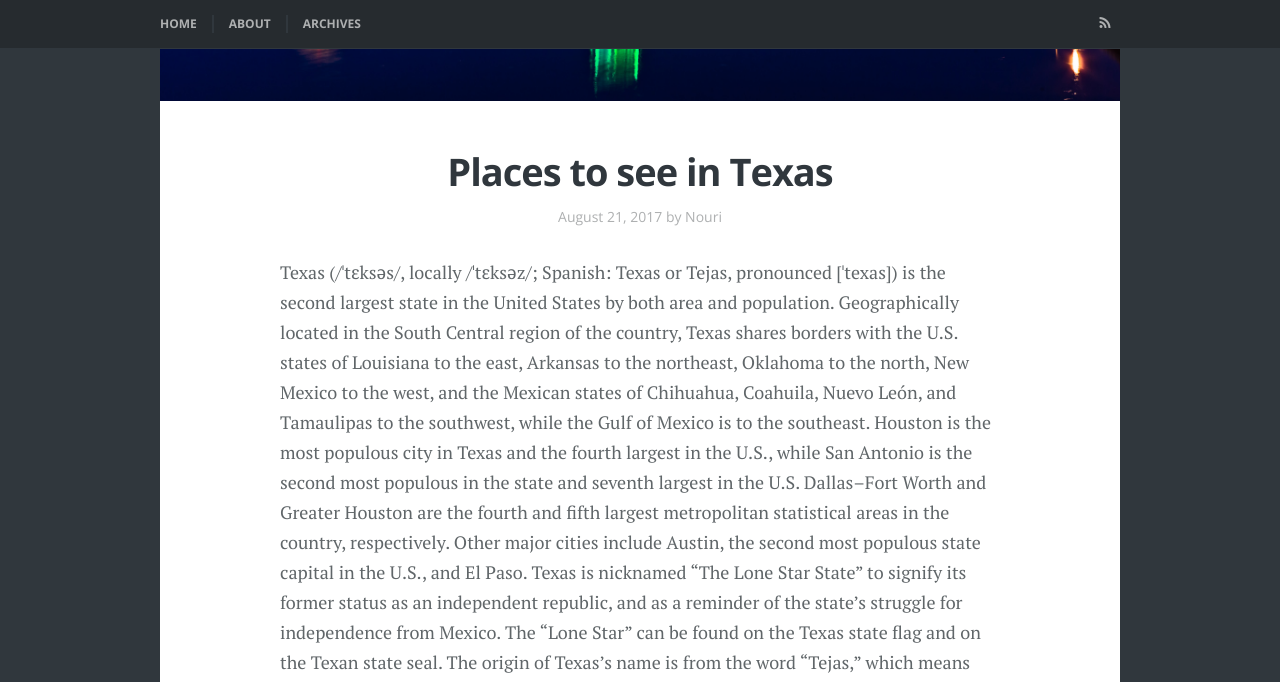
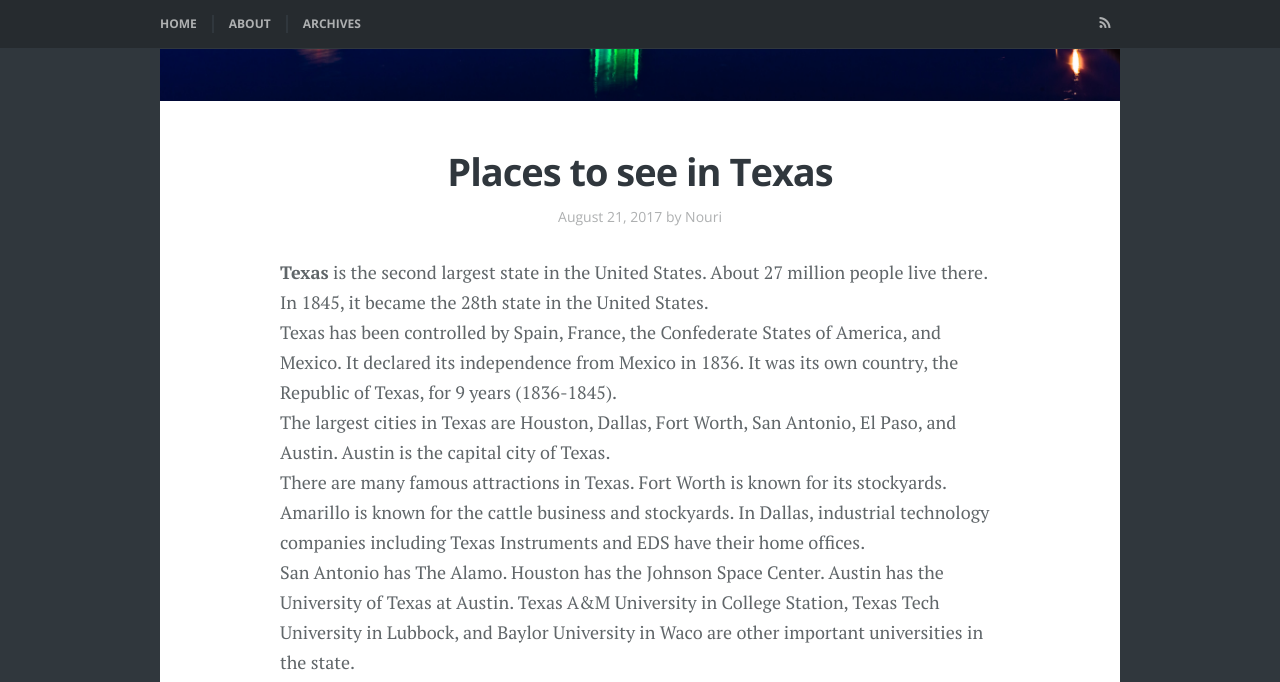
Before and after one commit to nourijp/chihaya, a Jekyll site: the page built from _posts/2017-08-21-Texas.md, in a window 1280 px wide and 1400 px high, scrolled down 819 px. Shown: the top 682 px of the window. Built offline with Jekyll 4.4.1, drawn with Linux system fonts in a browser that asks for light colours; some web fonts are replaced; comment, search, counter and statistics services are not loaded; some of the changed text lies outside the part shown.

Commit message:
Update 2017-08-21-Texas.md

```diff
--- a/_posts/2017-08-21-Texas.md
+++ b/_posts/2017-08-21-Texas.md
@@ -6,14 +6,16 @@ featured_image: Dallas.jpg
 tags: [Tips, Texas, Travel]
 ---
 
-Texas (/ˈtɛksəs/, locally /ˈtɛksəz/; Spanish: Texas or Tejas, pronounced [ˈtexas]) is the second largest state in the United States by both area and population. Geographically located in the South Central region of the country, Texas shares borders with the U.S. states of Louisiana to the east, Arkansas to the northeast, Oklahoma to the north, New Mexico to the west, and the Mexican states of Chihuahua, Coahuila, Nuevo León, and Tamaulipas to the southwest, while the Gulf of Mexico is to the southeast.
-Houston is the most populous city in Texas and the fourth largest in the U.S., while San Antonio is the second most populous in the state and seventh largest in the U.S. Dallas–Fort Worth and Greater Houston are the fourth and fifth largest metropolitan statistical areas in the country, respectively. Other major cities include Austin, the second most populous state capital in the U.S., and El Paso. Texas is nicknamed "The Lone Star State" to signify its former status as an independent republic, and as a reminder of the state's struggle for independence from Mexico. The "Lone Star" can be found on the Texas state flag and on the Texan state seal. The origin of Texas's name is from the word "Tejas," which means "friends" in the Caddo language.
-
+<b>Texas</b> is the second largest state in the United States. About 27 million people live there. In 1845, it became the 28th state in the United States.<br/>
+Texas has been controlled by Spain, France, the Confederate States of America, and Mexico. It declared its independence from Mexico in 1836. It was its own country, the Republic of Texas, for 9 years (1836-1845).<br/>
+The largest cities in Texas are Houston, Dallas, Fort Worth, San Antonio, El Paso, and Austin. Austin is the capital city of Texas.<br/>
+There are many famous attractions in Texas. Fort Worth is known for its stockyards. Amarillo is known for the cattle business and stockyards. In Dallas, industrial technology companies including Texas Instruments and EDS have their home offices.<br/>
+San Antonio has The Alamo. Houston has the Johnson Space Center. Austin has the University of Texas at Austin. Texas A&M University in College Station, Texas Tech University in Lubbock, and Baylor University in Waco are other important universities in the state.
 <iframe src="https://player.vimeo.com/video/232923406" width="640" height="360" frameborder="0" webkitallowfullscreen mozallowfullscreen allowfullscreen></iframe>
 
 <!--more-->
 
-Due to its size and geologic features such as the Balcones Fault, Texas contains diverse landscapes that resemble both the U.S. Southern and Southwestern regions. Although Texas is popularly associated with the U.S. southwestern deserts, less than 10% of Texas' land area is desert. Most of the population centers are located in areas of former prairies, grasslands, forests, and the coastline. Traveling from east to west, one can observe terrain that ranges from coastal swamps and piney woods, to rolling plains and rugged hills, and finally the desert and mountains of the Big Bend.
-The term "six flags over Texas"[note 1] refers to several nations that have ruled over the territory. Spain was the first European country to claim the area of Texas. France held a short-lived colony. Mexico controlled the territory until 1836 when Texas won its independence, becoming an independent Republic. In 1845, Texas joined the union as the 28th state. The state's annexation set off a chain of events that led to the Mexican–American War in 1846. A slave state before the American Civil War, Texas declared its secession from the U.S. in early 1861, and officially joined the Confederate States of America on March 2 of the same year. After the Civil War and the restoration of its representation in the federal government, Texas entered a long period of economic stagnation.
-Historically four major industries shaped the Texas economy prior to World War II: cattle and bison, cotton, timber, and oil. Before and after the U.S. Civil War the cattle industry, which Texas came to dominate, was a major economic driver for the state, thus creating the traditional image of the Texas cowboy. In the later 19th century cotton and lumber grew to be major industries as the cattle industry became less lucrative. It was ultimately, though, the discovery of major petroleum deposits (Spindletop in particular) that initiated an economic boom which became the driving force behind the economy for much of the 20th century. With strong investments in universities, Texas developed a diversified economy and high tech industry in the mid-20th century. As of 2015, it is second on the list of the most Fortune 500 companies with 54. With a growing base of industry, the state leads in many industries, including agriculture, petrochemicals, energy, computers and electronics, aerospace, and biomedical sciences. Texas has led the nation in state export revenue since 2002, and has the second-highest gross state product. If it were a country, Texas would be the 10th largest economy in the world.
-(source: Wikipedia)
+The state's name derives from táyshay, a word in the Caddoan language of the Hasinai (a Native American tribe), which means "allies" or "friends".<br />
+
+Texas is the second biggest state in the Union (after Alaska) and is bigger than every European country except Russia. It has mountains, deserts, plains and coasts. The largest river in Texas is the Rio Grande, which forms the border between Mexico and the United States throughout south Texas. The highest mountain in Texas is Guadalupe Peak. <br />
+Most of Texas is in Central Time. El Paso in Western Texas is in Mountain Time. (source: wikipedia)
```
